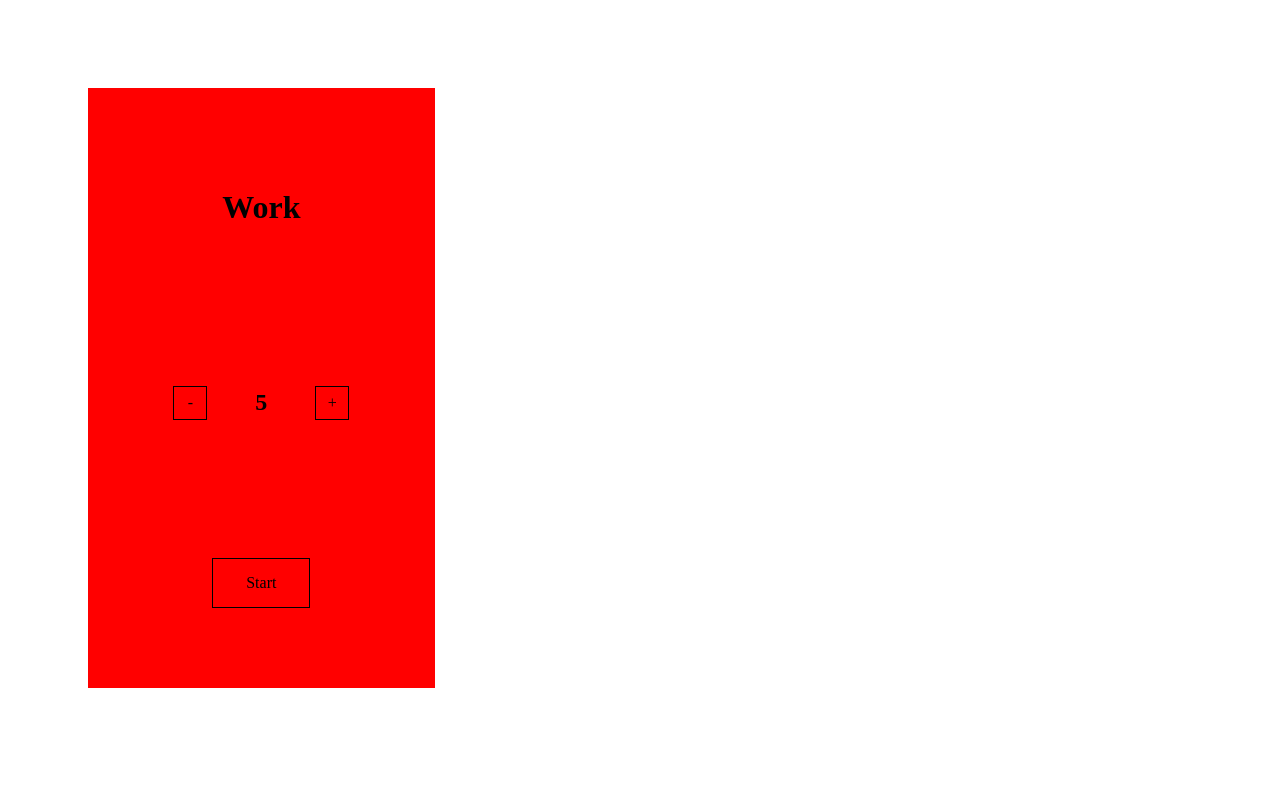
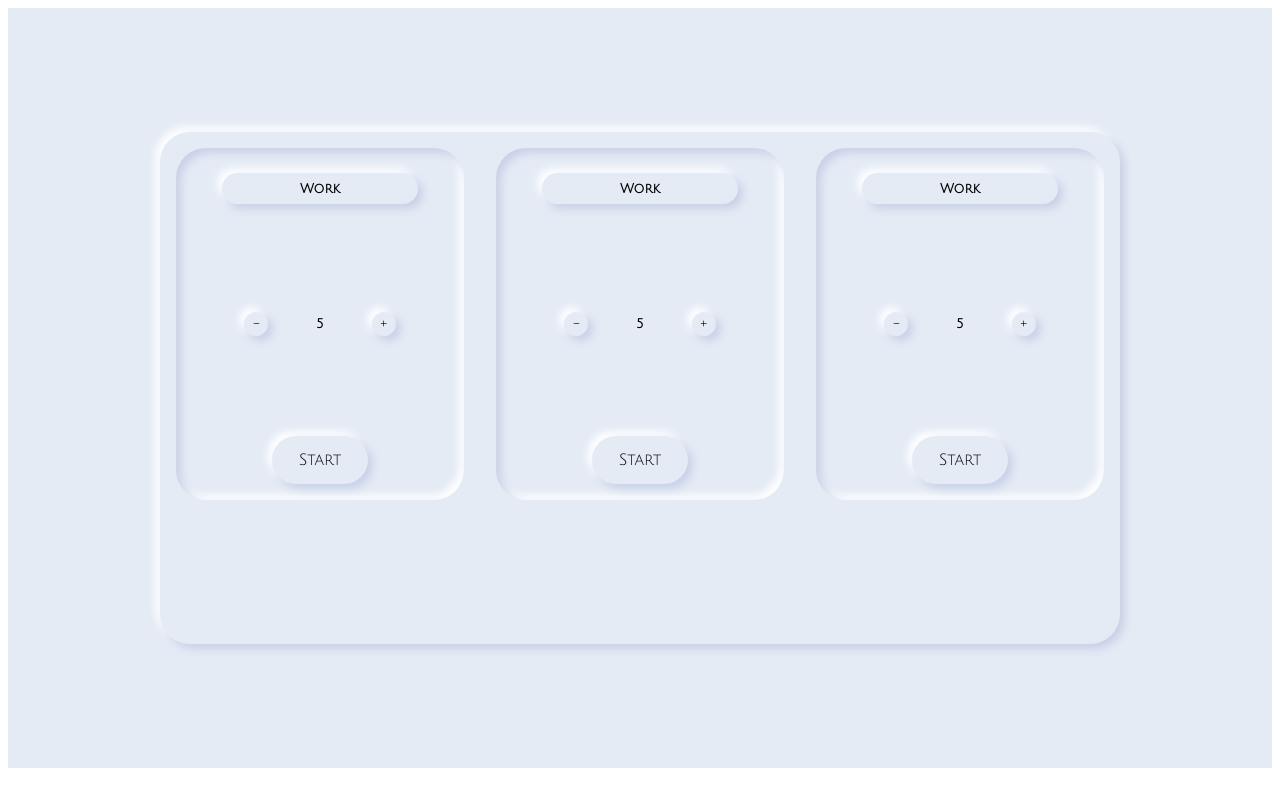
Before and after one commit to mattdeann/pomodoro, a React (Create React App) app: page / in a window 1280 px wide. Built offline with nearby package versions, Linux system fonts and the light colour scheme.

Commit message:
Add neumorphic style

```diff
--- a/public/index.html
+++ b/public/index.html
@@ -5,39 +5,17 @@
     <link rel="icon" href="%PUBLIC_URL%/favicon.ico" />
     <meta name="viewport" content="width=device-width, initial-scale=1" />
     <meta name="theme-color" content="#000000" />
+    <link rel="preconnect" href="https://fonts.gstatic.com">
+    <link href="https://fonts.googleapis.com/css2?family=Julius+Sans+One&display=swap" rel="stylesheet">
     <meta
-      name="description"
-      content="Web site created using create-react-app"
+      name="Pomodorobot"
+      content="The most beautiful pomodoro timer"
     />
     <link rel="apple-touch-icon" href="%PUBLIC_URL%/logo192.png" />
-    <!--
-      manifest.json provides metadata used when your web app is installed on a
-      user's mobile device or desktop. See https://developers.google.com/web/fundamentals/web-app-manifest/
-    -->
     <link rel="manifest" href="%PUBLIC_URL%/manifest.json" />
-    <!--
-      Notice the use of %PUBLIC_URL% in the tags above.
-      It will be replaced with the URL of the `public` folder during the build.
-      Only files inside the `public` folder can be referenced from the HTML.
-
-      Unlike "/favicon.ico" or "favicon.ico", "%PUBLIC_URL%/favicon.ico" will
-      work correctly both with client-side routing and a non-root public URL.
-      Learn how to configure a non-root public URL by running `npm run build`.
-    -->
-    <title>React App</title>
+    <title>Pomodorobot</title>
   </head>
   <body>
-    <noscript>You need to enable JavaScript to run this app.</noscript>
     <div id="root"></div>
-    <!--
-      This HTML file is a template.
-      If you open it directly in the browser, you will see an empty page.
-
-      You can add webfonts, meta tags, or analytics to this file.
-      The build step will place the bundled scripts into the <body> tag.
-
-      To begin the development, run `npm start` or `yarn start`.
-      To create a production bundle, use `npm run build` or `yarn build`.
-    -->
   </body>
 </html>
--- a/src/App/App.css
+++ b/src/App/App.css
@@ -1,3 +1,10 @@
 .app {
-  height: calc(100vh - 5rem);
+  background-color: #E4EBF5;
+  height: 95vh;
+  display: flex;
+  flex-direction: column;
+  justify-content: center;
+  align-items: center;
+  font-family: 'Julius Sans One', sans-serif;
+  font-weight: lighter;
 }
--- a/src/Timers/Timer.css
+++ b/src/Timers/Timer.css
@@ -1,10 +1,25 @@
 .timer {
-  padding: 5rem;
-  background-color: red;
+  height: 40vh;
+  width: 20vw;
+  padding: 1rem;
+  border-radius: 30px;
+  box-shadow: inset .3rem .3rem .5rem #c8d0e7,
+  inset -.3rem -.3rem .5rem #ffffff;
   display: flex;
   flex-direction: column;
   justify-content: space-between;
   align-items: center;
+}
+
+.timer-type {
+  display: flex;
+  justify-content: center;
+  width: 70%;
+  font-size: smaller;
+  padding: 0.5rem;
+  border-radius: 30px;
+  box-shadow: .3rem .3rem .5rem #c8d0e7,
+  -.3rem -.3rem .5rem #ffffff;
 }
 
 .count-area {
@@ -13,22 +28,32 @@
 }
 
 .duration {
-  margin: 3rem;
+  font-size: small;
+  margin-left: 3rem;
+  margin-right: 3rem;
 }
 
 .decrement,
 .increment {
-  width: 2rem;
-  height: 2rem;
-  border: 1px solid black;
+  width: 1.5rem;
+  height: 1.5rem;
   display: flex;
   justify-content: center;
   align-items: center;
+  border-radius: 30px;
+  box-shadow: .3rem .3rem .5rem #c8d0e7,
+  -.3rem -.3rem .5rem #ffffff;
 }
 
 .decrement:hover,
-.increment:hover {
+.increment:hover,
+.start-button:hover {
   cursor: pointer;
+  background-color: #e5e7ee;
+  box-shadow: .3rem .3rem .5rem #c8d0e7,
+  -.3rem -.3rem .5rem #ffffff,
+  inset.3rem .3rem .5rem #c8d0e7,
+  inset -.3rem -.3rem .5rem #ffffff;
 }
 
 .start-button {
@@ -37,9 +62,7 @@
   display: flex;
   justify-content: center;
   align-items: center;
-  border: 1px solid black;
+  border-radius: 30px;
+  box-shadow: .3rem .3rem .5rem #c8d0e7,
+  -.3rem -.3rem .5rem #ffffff;
 }
-
-.start-button:hover {
-  background-color: blueviolet;
-}
--- a/src/TimersBox/TimersBox.css
+++ b/src/TimersBox/TimersBox.css
@@ -1,8 +1,11 @@
 .timers-box {
-  padding: 5rem;
-  height: 75vh;
+  padding: 1rem;
+  height: 60vh;
   display: grid;
   grid-template-columns: 1fr 1fr 1fr;
   grid-template-rows: 1fr;
   grid-gap: 2rem;
+  border-radius: 30px;
+  box-shadow: .3rem .3rem .5rem #c8d0e7,
+  -.3rem -.3rem .5rem #ffffff;
 }
--- a/src/TimersBox/TimersBox.js
+++ b/src/TimersBox/TimersBox.js
@@ -46,6 +46,8 @@ class TimersBox extends React.Component {
     return (
       <div className="timers-box">
         <WorkTimer workTime={this.state.workTime} handleClick={this.handleClick} increment={this.increment} decrement={this.decrement} />
+        <WorkTimer workTime={this.state.workTime} handleClick={this.handleClick} increment={this.increment} decrement={this.decrement} />
+        <WorkTimer workTime={this.state.workTime} handleClick={this.handleClick} increment={this.increment} decrement={this.decrement} />
       </div>
     )
   }
--- a/src/index.html
+++ b/src/index.html
@@ -3,7 +3,9 @@
 <head>
   <meta charset="UTF-8">
   <meta name="viewport" content="width=device-width, initial-scale=1.0">
-  <title>Document</title>
+  <link rel="preconnect" href="https://fonts.gstatic.com">
+    <link href="https://fonts.googleapis.com/css2?family=Julius+Sans+One&display=swap" rel="stylesheet">
+  <title>Pomodorobot</title>
 </head>
 <body>
   <div id="root></div>
```
Also changed, not shown: 1 other file (tests, documents, lock files or other folders).
